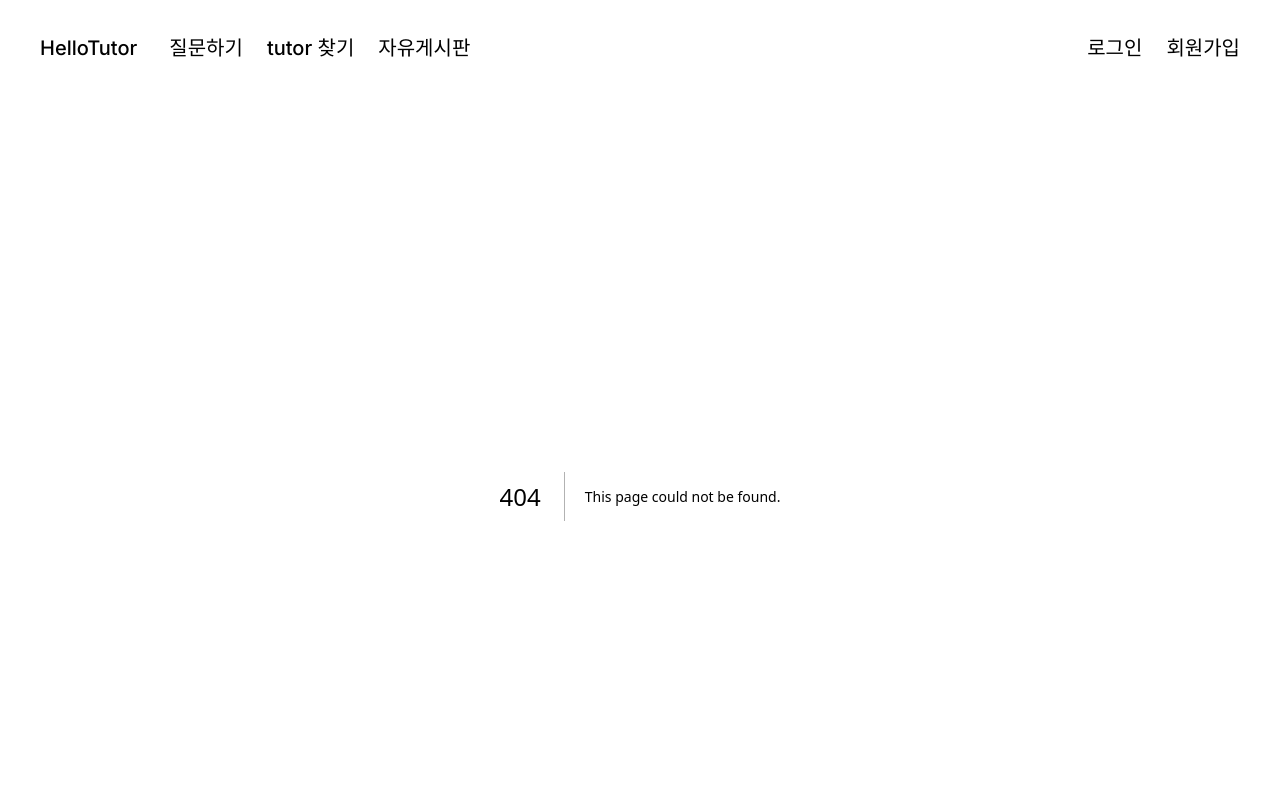
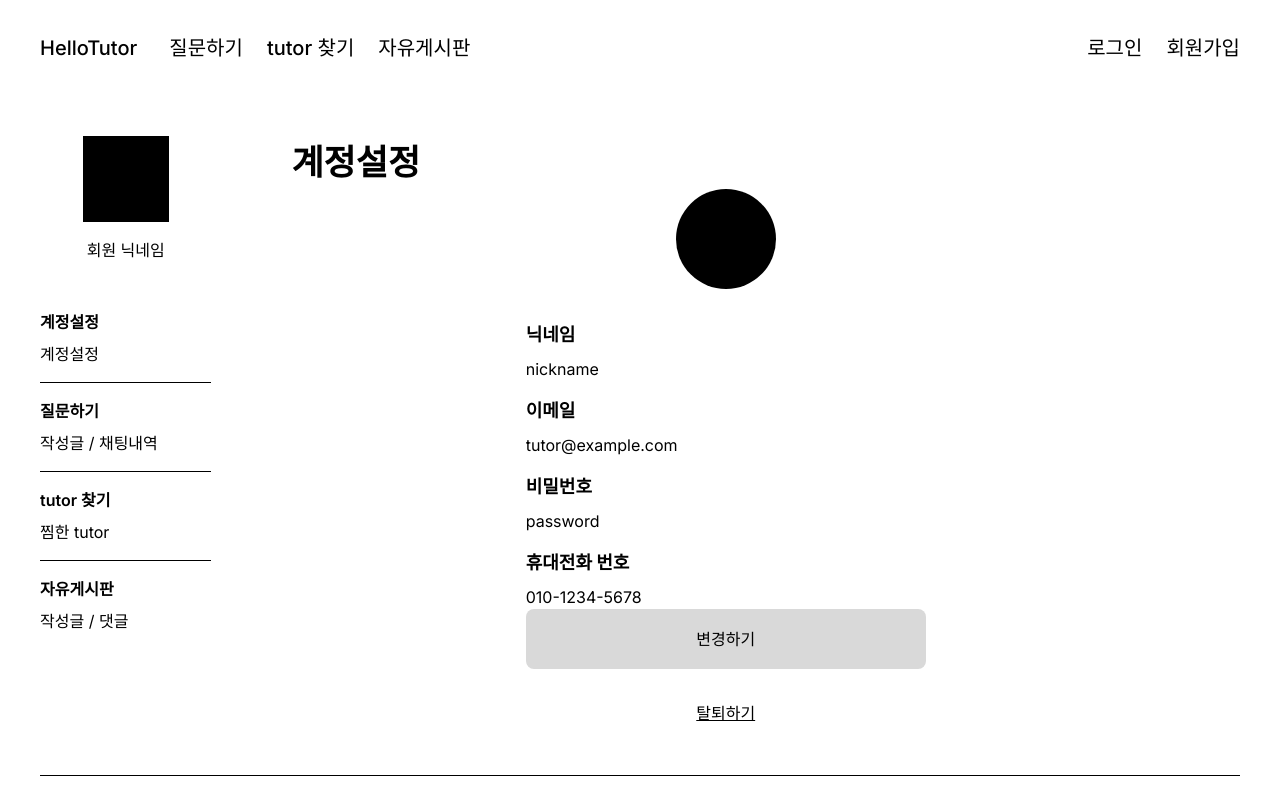
Before and after one commit to HelloTutor/HelloTutor-FE, a Next.js app: page /my-account in a window 1280 px wide. Before the commit this address had no page. Shown: the top 800 px of the page. Built offline with nearby package versions, Linux system fonts and the light colour scheme.

Commit message:
feat: 마이페이지 계정 설정 구현

```diff
--- /dev/null
+++ b/src/app/my-account/page.tsx
@@ -0,0 +1,83 @@
+"use client";
+import AccountSideMenu from "@/components/AccountSideMenu";
+import SubmitButton from "@/components/SubmitButton";
+import { Controller, useForm } from "react-hook-form";
+
+interface MyAccountTypes {
+  nickname: string;
+  email: string;
+  password: string;
+  phone: string;
+}
+export default function MyAccountPage() {
+  const { handleSubmit, control, setValue } = useForm<MyAccountTypes>();
+  const onSubmit = () => console.log("submit");
+  return (
+    <div className="flex">
+      <AccountSideMenu />
+      {/* right side */}
+      <section className="w-full ">
+        <p className="ht-md-title block ml-20 mt-10">계정설정</p>
+        <div className="relative flex flex-col items-center gap-y-8">
+          <div className="rounded-full w-[100px] h-[100px] bg-black" />
+          {/* 닉네임, 이메일, 비밀번호, 휴대전화 번호 변경 form */}
+          <form onSubmit={handleSubmit(onSubmit)}>
+            <div className="flex flex-col gap-y-4">
+              <div className="flex flex-col gap-y-2">
+                <label htmlFor="nickname" className="font-bold text-lg">
+                  닉네임
+                </label>
+                <Controller
+                  name="nickname"
+                  control={control}
+                  defaultValue={"nickname"}
+                  render={({ field }) => <input {...field} />}
+                />
+              </div>
+              <div className="flex flex-col gap-y-2">
+                <label htmlFor="email" className="font-bold text-lg">
+                  이메일
+                </label>
+                <Controller
+                  name="email"
+                  control={control}
+                  defaultValue={"tutor@example.com"}
+                  render={({ field }) => <input {...field} />}
+                />
+              </div>
+              <div className="flex flex-col gap-y-2">
+                <label htmlFor="password" className="font-bold text-lg">
+                  비밀번호
+                </label>
+                <Controller
+                  name="password"
+                  control={control}
+                  defaultValue={"password"}
+                  render={({ field }) => <input {...field} />}
+                />
+              </div>
+              <div className="flex flex-col gap-y-2">
+                <label htmlFor="phone" className="font-bold text-lg">
+                  휴대전화 번호
+                </label>
+                <Controller
+                  name="phone"
+                  control={control}
+                  defaultValue={"010-1234-5678"}
+                  render={({ field }) => <input {...field} />}
+                />
+              </div>
+            </div>
+            <SubmitButton title="변경하기" className="mt-10" />
+          </form>
+          <button
+            onClick={() => console.log("탈퇴하기")}
+            className="right-0 underline "
+          >
+            탈퇴하기
+          </button>
+        </div>
+      </section>
+    </div>
+  );
+}
--- /dev/null
+++ b/src/components/AccountSideMenu/index.tsx
@@ -0,0 +1,40 @@
+import Link from "next/link";
+
+function MenuList({
+  title,
+  link,
+  linkName,
+}: {
+  title: string;
+  link: string;
+  linkName: string;
+}) {
+  return (
+    <div className="flex flex-col gap-y-2">
+      <p className="font-semibold">{title}</p>
+      <Link href={link}>{linkName}</Link>
+    </div>
+  );
+}
+export default function AccountSideMenu() {
+  return (
+    <div className="w-[200px] h-[70vh] mt-10">
+      {/* 프로필 사진, 닉네임, 계정 설정 버튼 */}
+      <div className="flex flex-col items-center text-center gap-y-4">
+        <div className="w-[86px] h-[86px] bg-black" />
+
+        <p>회원 닉네임</p>
+      </div>
+      {/* 메뉴 리스트 */}
+      <div className="flex flex-col gap-y-4 mt-[48px]">
+        <MenuList title="계정설정" link="/my-account" linkName="계정설정" />
+        <hr className="border-black" />
+        <MenuList title="질문하기" link="/" linkName="작성글 / 채팅내역" />
+        <hr className="border-black" />
+        <MenuList title="tutor 찾기" link="/" linkName="찜한 tutor" />
+        <hr className="border-black" />
+        <MenuList title="자유게시판" link="/" linkName="작성글 / 댓글" />
+      </div>
+    </div>
+  );
+}
```
